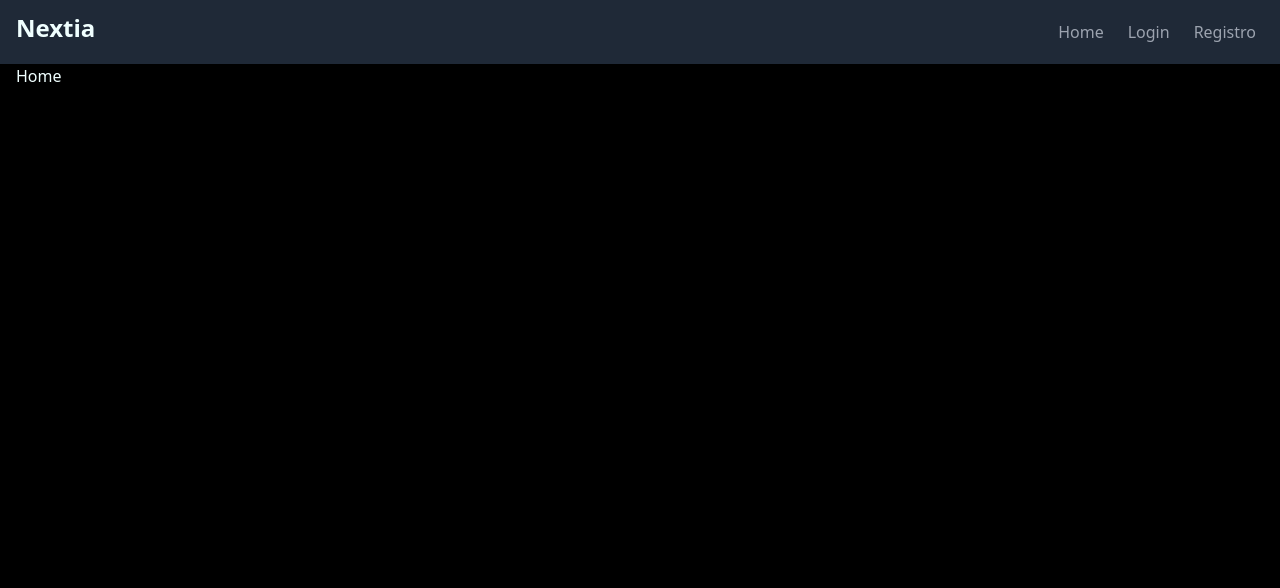
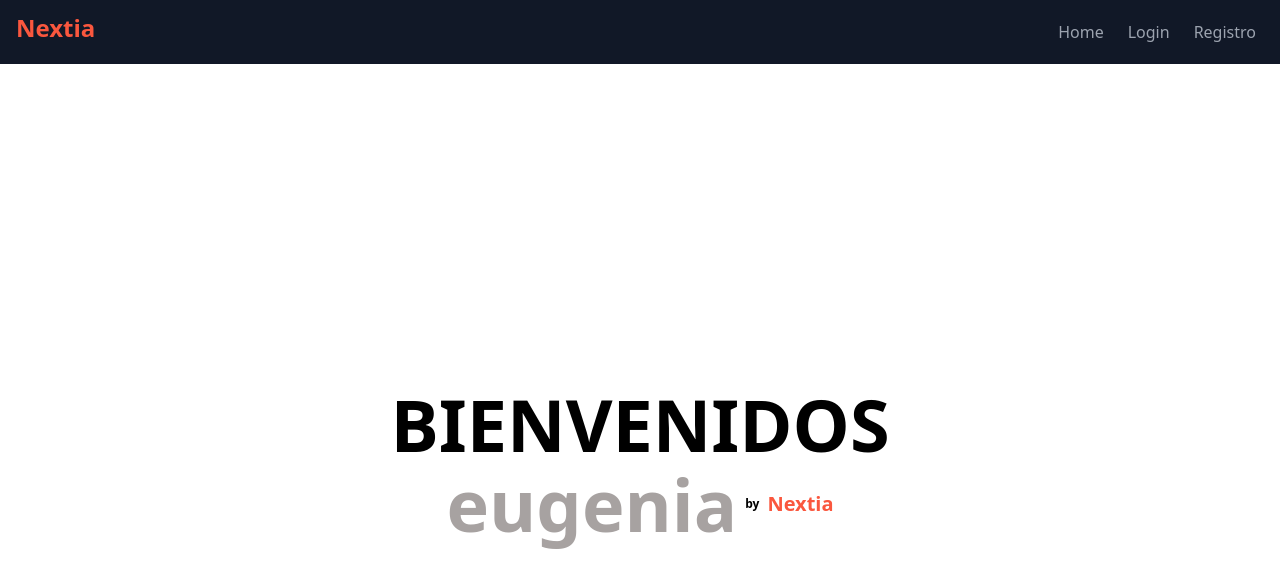
Before and after one commit to OLAEMJO8/prueba_tecnica, a React (Vite) app in the folder frontend/: page /home in a window 1280 px wide. Shown: the top 588 px of the page. Built offline with nearby package versions, Linux system fonts and the light colour scheme.

Commit message:
retoques css

```diff
--- a/frontend/src/Components/Navbar.jsx
+++ b/frontend/src/Components/Navbar.jsx
@@ -32,10 +32,10 @@ const navigationPrivada = [
 function Navbar() {
   const{isAuth, logout}=useAuth()
   return (
-    <nav className="bg-gray-800 ">
+    <nav className="bg-gray-900 ">
       <div className="max-w-7xl px-4 mx-auto ">
         <div className="flex justify-between  py-3">
-        <h1 className="font-bold text-2xl">Nextia</h1>
+        <h1 className="font-bold text-2xl text-[#FA573E]">Nextia</h1>
           <ul className="flex gap-x-2">
             {isAuth?
             <>
--- a/frontend/src/Components/Utils/Button.jsx
+++ b/frontend/src/Components/Utils/Button.jsx
@@ -1,8 +1,9 @@
-
-
- export function Button({children, ...props}) {
+export function Button({ children, ...props }) {
   return (
-        <button  className={"relative inline-flex items-center gap-x-1.5 rounded-md bg-indigo-500 px-3 py-1.5 text-sm font-semibold text-white shadow-sm hover:bg-indigo-400 focus-visible:outline focus-visible:outline-2 focus-visible:outline-offset-2 focus-visible:outline-indigo-500 disabled:opacity-50 disabled:cursor-not-allowed"}
+    <button
+      className={
+        "relative inline-flex items-center gap-x-1.5 rounded-md bg-indigo-300 px-3 py-1.5 text-sm font-semibold text-white shadow-sm hover:bg-indigo-400 focus-visible:outline focus-visible:outline-2 focus-visible:outline-offset-2 focus-visible:outline-indigo-500 disabled:opacity-100 disabled:cursor-not-allowed"
+      }
       {...props}
     >
       {children}
--- a/frontend/src/index.css
+++ b/frontend/src/index.css
@@ -3,6 +3,6 @@
 @tailwind utilities;
 
 body{
-  background: black;
+  background: white;
   color: azure;
 }
--- a/frontend/src/views/Home.jsx
+++ b/frontend/src/views/Home.jsx
@@ -1,8 +1,18 @@
-
-
 function Home() {
-
-  return <div>Home</div>;
+  return (
+    <div className="h-screen flex flex-col justify-center items-center">
+      <div className="text-center">
+        <h1 className="font-bold text-7xl text-[#000000] uppercase">
+          Bienvenidos
+        </h1>
+      </div>
+      <div className="text-center mt-2 flex justify-center items-center">
+        <h1 className="font-bold text-7xl text-[#a7a2a1]">eugenia</h1>
+        <h1 className="font-bold text-xs text-[#000000] mx-2">by</h1>
+        <h1 className="font-bold text-xl text-[#FA573E]">Nextia</h1>
+      </div>
+    </div>
+  );
 }
 
 export default Home;
--- a/frontend/src/views/ProfileInvitaciones.jsx
+++ b/frontend/src/views/ProfileInvitaciones.jsx
@@ -57,6 +57,14 @@ function ProfileInvitaciones() {
   const navigate = useNavigate();
   return (
     <div className="px-7 py-4 flex flex-col justify-center gap-2">
+       {currentInvs.length === 0 ? (
+        <div className="text-center mt-8">
+          <p className="text-3xl font-black text-black mb-4 flex justify-center  ">No hay invitaciones disponibles.</p>
+
+        </div>
+      ) : (
+        <div>
+
       <div className="flex justify-center mt-4">
         <button
           className={
@@ -137,6 +145,7 @@ function ProfileInvitaciones() {
   </div>
 ))}
       </div>
+        </div>)}
     </div>
   );
 }
```
Also changed, not shown: frontend/src/App.css (added), frontend/src/views/eugenia.png (added). Lines whose indentation alone changed are shown as unchanged.
